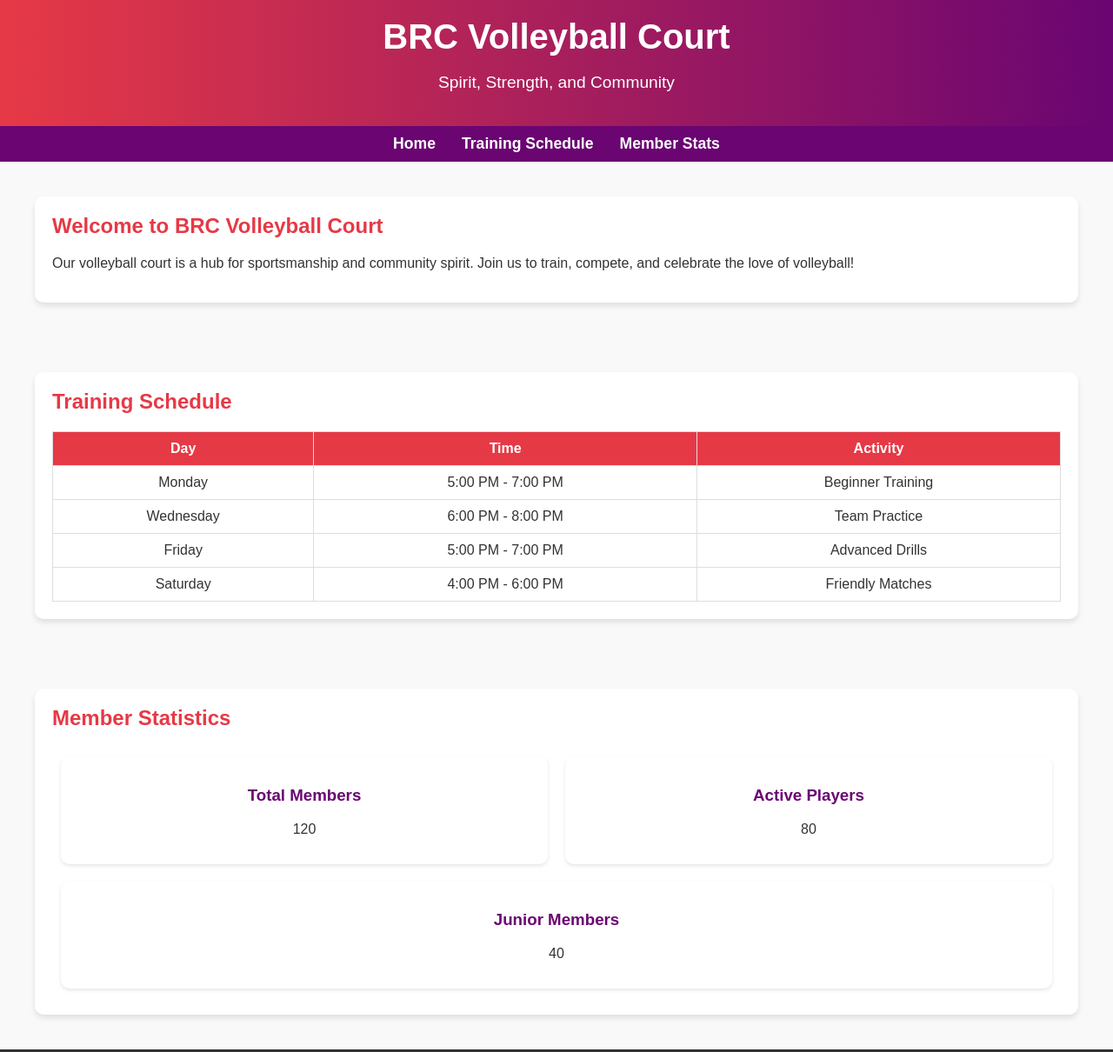
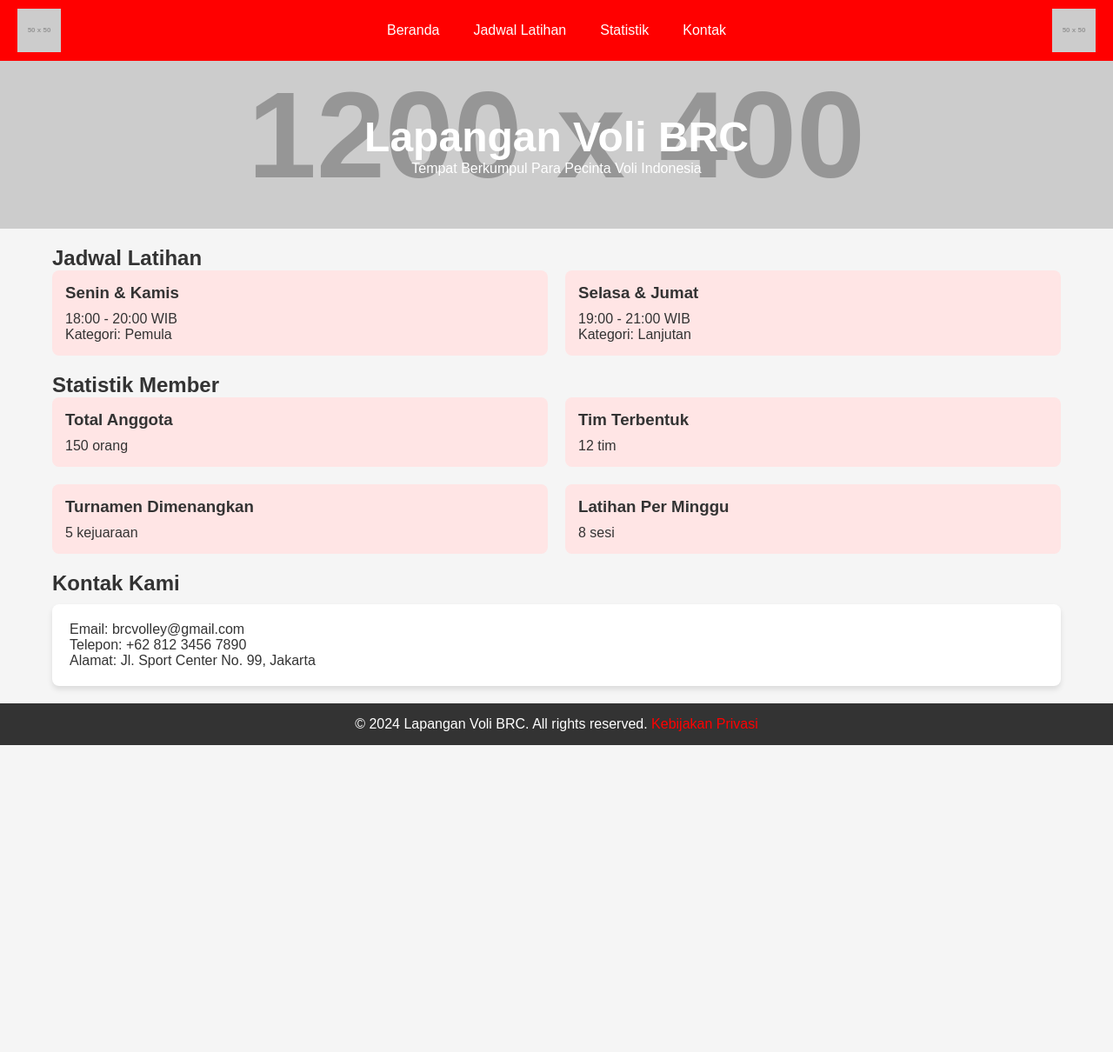
Before and after one commit to agam-riyandana/cek-profile-sosial-media, a plain HTML site: page index.html in a window 1280 px wide. Shown: the top 1210 px of the page at 87% size. After the commit the page ends 857 px from the top, so only its background shows below. Drawn offline with Linux system fonts and the light colour scheme; placeholder pictures from the web are drawn by us.

Commit message:
Update index.html

```diff
--- a/index.html
+++ b/index.html
@@ -1,116 +1,106 @@
 <!DOCTYPE html>
-<html lang="en">
+<html lang="id">
 <head>
   <meta charset="UTF-8">
   <meta name="viewport" content="width=device-width, initial-scale=1.0">
-  <title>BRC Volleyball Court</title>
+  <title>Lapangan Voli BRC</title>
   <style>
-    /* Global Styles */
+    /* Reset */
+    * {
+      margin: 0;
+      padding: 0;
+      box-sizing: border-box;
+    }
     body {
-      margin: 0;
       font-family: Arial, sans-serif;
-      background-color: #f9f9f9;
+      background-color: #f5f5f5;
       color: #333;
     }
     header {
-      background: linear-gradient(90deg, #e63946, #6a0572);
-      color: white;
-      padding: 20px 0;
-      text-align: center;
+      background-color: #ff0000; /* Merah khas Indonesia */
+      padding: 10px 20px;
+      display: flex;
+      align-items: center;
+      justify-content: space-between;
     }
-    header h1 {
-      margin: 0;
-      font-size: 2.5em;
-    }
-    header p {
-      font-size: 1.2em;
+    header img {
+      width: 50px;
+      height: 50px;
+      cursor: pointer;
     }
     nav {
-      background-color: #6a0572;
       display: flex;
-      justify-content: center;
-      padding: 10px;
+      gap: 15px;
     }
     nav a {
       color: white;
       text-decoration: none;
-      margin: 0 15px;
-      font-weight: bold;
-      font-size: 1.1em;
+      font-size: 16px;
+      padding: 8px 12px;
     }
     nav a:hover {
-      color: #e63946;
+      background-color: white;
+      color: #ff0000;
+      border-radius: 4px;
     }
-    section {
-      padding: 20px;
+    .hero {
+      text-align: center;
+      background: url('https://via.placeholder.com/1200x400') no-repeat center center/cover;
+      color: white;
+      padding: 60px 20px;
+    }
+    .hero h1 {
+      font-size: 3em;
+    }
+    .container {
       max-width: 1200px;
-      margin: auto;
+      margin: 20px auto;
+      padding: 0 20px;
     }
     .card {
       background: white;
-      border-radius: 10px;
+      padding: 20px;
+      margin: 10px 0;
+      border-radius: 8px;
       box-shadow: 0 4px 6px rgba(0, 0, 0, 0.1);
-      margin: 20px 0;
-      padding: 20px;
     }
-    .card h2 {
-      margin-top: 0;
-      color: #e63946;
+    .schedule, .statistics {
+      display: flex;
+      flex-wrap: wrap;
+      gap: 20px;
+    }
+    .schedule-item, .stat-item {
+      flex: 1 1 calc(50% - 20px);
+      background-color: #ffe5e5;
+      padding: 15px;
+      border-radius: 8px;
+    }
+    .schedule-item h3, .stat-item h3 {
+      margin-bottom: 10px;
     }
     footer {
-      background: #333;
+      text-align: center;
+      padding: 15px;
+      background-color: #333;
       color: white;
-      text-align: center;
-      padding: 15px 0;
+      margin-top: 20px;
+    }
+    footer a {
+      color: #ff0000;
+      text-decoration: none;
+    }
+    footer a:hover {
+      text-decoration: underline;
     }
 
-    /* Schedule Table */
-    .schedule-table {
-      width: 100%;
-      border-collapse: collapse;
-      margin-top: 20px;
-    }
-    .schedule-table th, .schedule-table td {
-      border: 1px solid #ddd;
-      text-align: center;
-      padding: 10px;
-    }
-    .schedule-table th {
-      background: #e63946;
-      color: white;
-    }
-
-    /* Member Statistics */
-    .stats {
-      display: flex;
-      flex-wrap: wrap;
-      justify-content: space-around;
-    }
-    .stat-card {
-      flex: 1 1 calc(33.33% - 40px);
-      background: white;
-      margin: 10px;
-      border-radius: 10px;
-      text-align: center;
-      padding: 15px;
-      box-shadow: 0 2px 4px rgba(0, 0, 0, 0.1);
-    }
-    .stat-card h3 {
-      color: #6a0572;
-    }
-
-    /* Responsive Design */
+    /* Responsif */
     @media (max-width: 768px) {
-      nav a {
-        font-size: 0.9em;
+      .schedule-item, .stat-item {
+        flex: 1 1 100%;
       }
-      .stat-card {
-        flex: 1 1 calc(50% - 20px);
-      }
-    }
-    @media (max-width: 480px) {
-      .stat-card {
-        flex: 1 1 100%;
+      nav {
+        flex-wrap: wrap;
+        justify-content: center;
       }
     }
   </style>
@@ -118,81 +108,75 @@
 <body>
 
 <header>
-  <h1>BRC Volleyball Court</h1>
-  <p>Spirit, Strength, and Community</p>
+  <!-- Logo Kiri -->
+  <img src="https://via.placeholder.com/50" alt="Logo BRC" onclick="alert('Selamat datang di Lapangan Voli BRC!')">
+
+  <!-- Navbar -->
+  <nav>
+    <a href="#home">Beranda</a>
+    <a href="#jadwal">Jadwal Latihan</a>
+    <a href="#statistik">Statistik</a>
+    <a href="#kontak">Kontak</a>
+  </nav>
+
+  <!-- Logo Kanan -->
+  <img src="https://via.placeholder.com/50" alt="Klik untuk Info" onclick="window.open('https://example.com', '_blank')">
 </header>
 
-<nav>
-  <a href="#home">Home</a>
-  <a href="#schedule">Training Schedule</a>
-  <a href="#stats">Member Stats</a>
-</nav>
+<section class="hero" id="home">
+  <h1>Lapangan Voli BRC</h1>
+  <p>Tempat Berkumpul Para Pecinta Voli Indonesia</p>
+</section>
 
-<section id="home">
+<div class="container" id="jadwal">
+  <h2>Jadwal Latihan</h2>
+  <div class="schedule">
+    <div class="schedule-item">
+      <h3>Senin & Kamis</h3>
+      <p>18:00 - 20:00 WIB</p>
+      <p>Kategori: Pemula</p>
+    </div>
+    <div class="schedule-item">
+      <h3>Selasa & Jumat</h3>
+      <p>19:00 - 21:00 WIB</p>
+      <p>Kategori: Lanjutan</p>
+    </div>
+  </div>
+</div>
+
+<div class="container" id="statistik">
+  <h2>Statistik Member</h2>
+  <div class="statistics">
+    <div class="stat-item">
+      <h3>Total Anggota</h3>
+      <p>150 orang</p>
+    </div>
+    <div class="stat-item">
+      <h3>Tim Terbentuk</h3>
+      <p>12 tim</p>
+    </div>
+    <div class="stat-item">
+      <h3>Turnamen Dimenangkan</h3>
+      <p>5 kejuaraan</p>
+    </div>
+    <div class="stat-item">
+      <h3>Latihan Per Minggu</h3>
+      <p>8 sesi</p>
+    </div>
+  </div>
+</div>
+
+<section class="container" id="kontak">
+  <h2>Kontak Kami</h2>
   <div class="card">
-    <h2>Welcome to BRC Volleyball Court</h2>
-    <p>Our volleyball court is a hub for sportsmanship and community spirit. Join us to train, compete, and celebrate the love of volleyball!</p>
+    <p>Email: brcvolley@gmail.com</p>
+    <p>Telepon: +62 812 3456 7890</p>
+    <p>Alamat: Jl. Sport Center No. 99, Jakarta</p>
   </div>
 </section>
 
-<section id="schedule">
-  <div class="card">
-    <h2>Training Schedule</h2>
-    <table class="schedule-table">
-      <thead>
-        <tr>
-          <th>Day</th>
-          <th>Time</th>
-          <th>Activity</th>
-        </tr>
-      </thead>
-      <tbody>
-        <tr>
-          <td>Monday</td>
-          <td>5:00 PM - 7:00 PM</td>
-          <td>Beginner Training</td>
-        </tr>
-        <tr>
-          <td>Wednesday</td>
-          <td>6:00 PM - 8:00 PM</td>
-          <td>Team Practice</td>
-        </tr>
-        <tr>
-          <td>Friday</td>
-          <td>5:00 PM - 7:00 PM</td>
-          <td>Advanced Drills</td>
-        </tr>
-        <tr>
-          <td>Saturday</td>
-          <td>4:00 PM - 6:00 PM</td>
-          <td>Friendly Matches</td>
-        </tr>
-      </tbody>
-    </table>
-  </div>
-</section>
-
-<section id="stats">
-  <div class="card">
-    <h2>Member Statistics</h2>
-    <div class="stats">
-      <div class="stat-card">
-        <h3>Total Members</h3>
-        <p>120</p>
-      </div>
-      <div class="stat-card">
-        <h3>Active Players</h3>
-        <p>80</p>
-      </div>
-      <div class="stat-card">
-        <h3>Junior Members</h3>
-        <p>40</p>
-      </div>
-    </div>
-  </div>
-</section>
 <footer>
-  <p>&copy; 2024 BRC Volleyball Court. All rights reserved.</p>
+  <p>&copy; 2024 Lapangan Voli BRC. All rights reserved. <a href="#">Kebijakan Privasi</a></p>
 </footer>
 
 </body>
```
